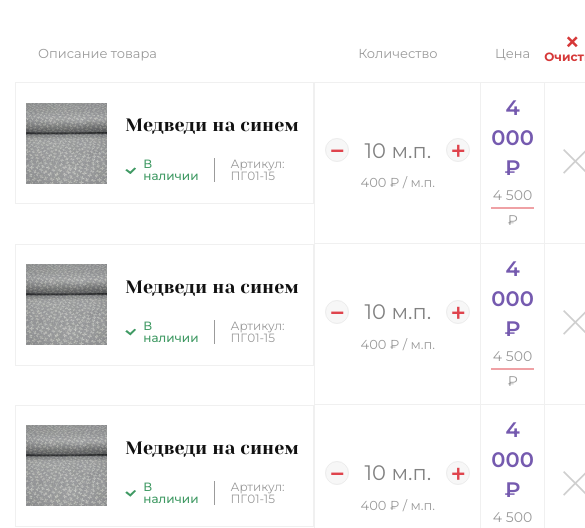
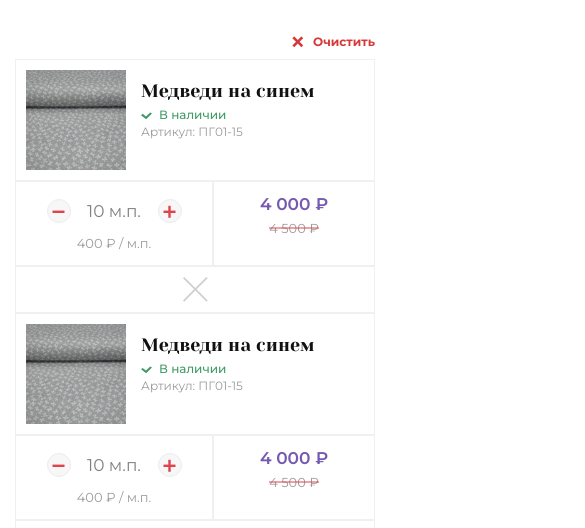
Before and after one commit to Irina-S/snova, a website: page #src/cart.html in a window 390 px wide. Shown: the part 286-814 px from the top of the page, 585 px wide, since content can reach past the window. Drawn offline with nearby package versions, Linux system fonts and the light colour scheme; files that its build step writes are made by us from their sources; files whose address does not match are found by name.

Commit message:
Корзина

```diff
--- a/#src/scss/responsive.scss
+++ b/#src/scss/responsive.scss
@@ -163,6 +163,15 @@
     .cart{
         &__aside{
             width: 380px;
+            padding: 30px;
+
+
+        }
+
+        &__promo{
+                input{
+                    margin-bottom: 15px;
+                }
             }
 
         table{
@@ -170,7 +179,7 @@
 
             tr{
                 >:last-child{
-                    width: 10%;
+                    width: 12%;
                 }
             }
 
@@ -187,6 +196,19 @@
                 img{
                     width: 100%;
                     height: 100%;
+                }
+            }
+
+            &__brief{
+                flex-direction: column;
+
+                .presense{
+                    border: none;
+                    margin-bottom: 5px;
+                }
+
+                .art{
+                    margin-left: 0;
                 }
             }
         }
@@ -471,6 +493,20 @@
             }
         }
     }
+
+    .cart{
+        flex-direction: column;
+
+        &__aside{
+            width: 100%;
+            margin-left: 0;
+
+        }
+
+        table{
+            width: 100%;
+        }
+    }
 }
 
 @media(max-width: 991px){
@@ -586,6 +622,30 @@
         }
     }
 
+    .cart{
+        table{
+            tr{
+                >:last-child{
+                    width: 16%;
+                }
+            }
+
+            td:first-child{
+                flex-direction: column;
+            }
+        }
+
+        &-item{
+            &__desc{
+                margin-left: 0;
+                padding-top: 10px;
+            }
+
+            &__title{
+                margin-bottom: 5px;
+            }
+        }
+    }
 
 
   }
@@ -990,6 +1050,55 @@
         font-size: 42px;
     }
 
+    .cart{
+        table{
+
+            tr{
+                display: flex;
+                // flex-direction: column;
+                flex-wrap: wrap;
+                justify-content: stretch;
+
+                >:first-child{
+                    width: 100%;
+                    flex-direction: row;
+                }
+
+                >:nth-child(2){
+                    width: 45%;
+                }
+
+                >:nth-child(3){
+                    width: 35%;
+                }
+
+                >:last-child{
+                    width: 20%;
+                    display: flex;
+                    align-items: center;
+                    justify-content: center;
+                }
+            }
+
+
+            th:not(:last-child){
+                display: none;
+            }
+
+            th:last-child{
+                width: 100%;
+                // text-align: right;
+                display: flex;
+                justify-content: flex-end;
+            }
+        }
+
+        &-item{
+            &__desc{
+                margin-left: 15px;}
+        }
+    }
+
 }
 
 @media (max-width:460px){
@@ -1052,6 +1161,54 @@
             margin-left: 10px;
         }
     }
+
+    .cart{
+        table{
+            tr{
+                >:nth-child(2){
+                    width: 55%;
+                }
+
+                >:nth-child(3){
+                    width: 45%;
+                }
+
+                >:last-child{
+                    width: 100%;
+                }
+            }
+        }
+
+        &-item{
+            &__cost{
+                font-size: 17px;
+            }
+
+            &__old-cost{
+                font-size: 13px;
+            }
+
+            &__count{
+                width: 135px;
+
+                input{
+                    font-size: 17px;
+                }
+            }
+        }
+
+        &__total-cost{
+            flex-direction: column;
+            padding-bottom: 0;
+        }
+
+        &__promo{
+            width: 100%;
+            input{
+                width: 100%;
+            }
+        }
+    }
 }
 
   @media (max-width:340px){
--- a/#src/scss/style.scss
+++ b/#src/scss/style.scss
@@ -1236,6 +1236,10 @@
             border: none;
             outline: none;
             background: none;
+
+            &:hover{
+                cursor: pointer;
+            }
         }
     }
 
```
Also changed, not shown: dist/css/responsive.css, dist/css/style.css. Lines whose indentation alone changed are shown as unchanged.
